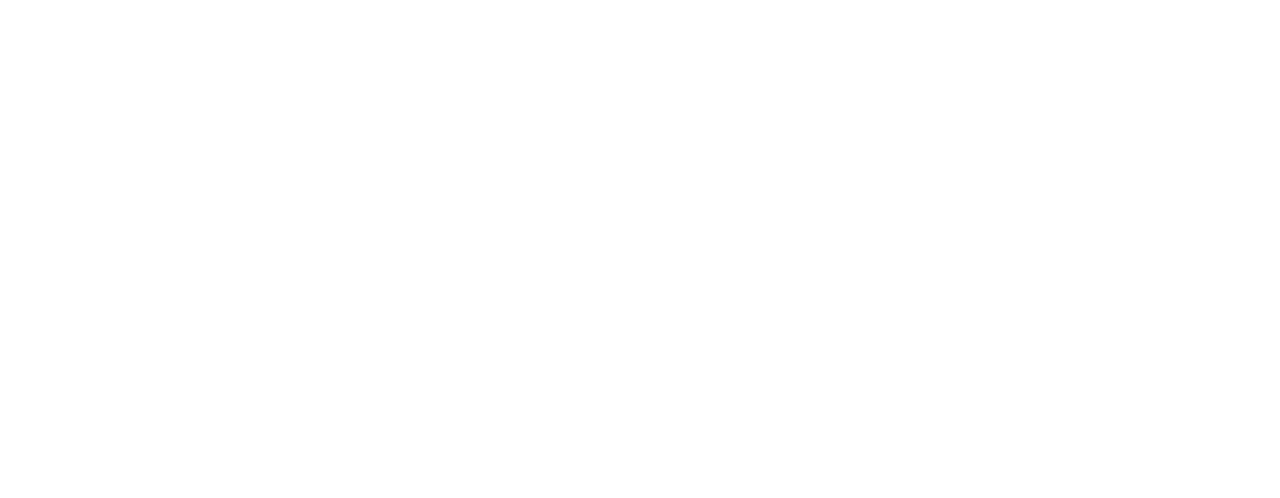
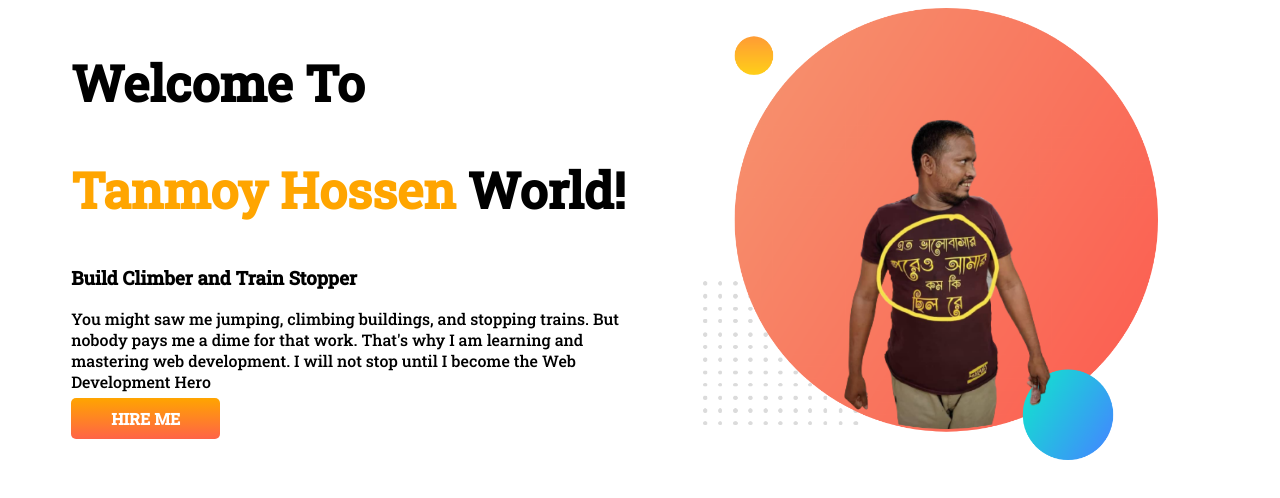
Before and after one commit to Tonmoy788-bit/Developer-website, a plain HTML site: page index.html in a window 1280 px wide. Drawn offline with Linux system fonts and the light colour scheme.

Commit message:
second commit

```diff
--- a/index.html
+++ b/index.html
@@ -1,13 +1,34 @@
 <!DOCTYPE html>
 <html lang="en">
+
 <head>
     <meta charset="UTF-8">
     <meta http-equiv="X-UA-Compatible" content="IE=edge">
     <meta name="viewport" content="width=device-width, initial-scale=1.0">
     <title>Tanmoy Hossen Portfolio</title>
+    <link rel="preconnect" href="https://fonts.googleapis.com">
+    <link rel="preconnect" href="https://fonts.gstatic.com" crossorigin>
+    <link href="https://fonts.googleapis.com/css2?family=Roboto+Slab:wght@500&display=swap" rel="stylesheet">
     <link rel="stylesheet" href="pretty.css">
 </head>
+
 <body>
+    <section>
+        <div class="half-width">
+            <h1>Welcome To</h1>
+            <h1><span class="orange-color">Tanmoy Hossen</span> World!</h1>
+            <h3>Build Climber and Train Stopper</h3>
+            <p>You might saw me jumping, climbing buildings, and stopping trains. But nobody pays me a dime for that
+                work.
+                That's why I am learning and mastering web development. I will not stop until I become the Web
+                Development
+                Hero</p>
+            <a class="link-button" target="_blank" href="https://www.facebook.com/taufiquehossain.tanmoy">HIRE ME</a>
+        </div>
+        <div class="half-width">
+            <img src="images/sahalam2.png" alt="logo">
+        </div>
+    </section>
+</body>
 
-</body>
 </html>
--- a/pretty.css
+++ b/pretty.css
@@ -0,0 +1,35 @@
+body {
+    font-family: 'Roboto Slab', serif;
+}
+
+h1 {
+    font-size: 50px;
+}
+
+.orange-color {
+    color: orange;
+}
+
+section {
+    display: flex;
+}
+
+.half-width {
+    width: 50%;
+    padding-left: 5%;
+}
+
+.half-width img {
+    width: 80%;
+
+}
+
+.link-button {
+    text-decoration: none;
+    background-image: linear-gradient(orange, tomato);
+    padding: 10px 40px;
+    border-radius: 5px;
+    color: white;
+    font-weight: 700;
+    border-radius: 5px;
+}
```
Also changed, not shown: images/dream-bg.png (added), images/exp-bg.png (added), images/jhankar.png (added), images/jhankar2.png (added), images/my-bg.png (added), images/my-bg2 (1).png (added), images/my-bg2.png (added), images/sahalam2.png (added), images/top-banner.png (added), showOff/my-bg2 (1).png (added), showOff/sahalam2.png (added).
